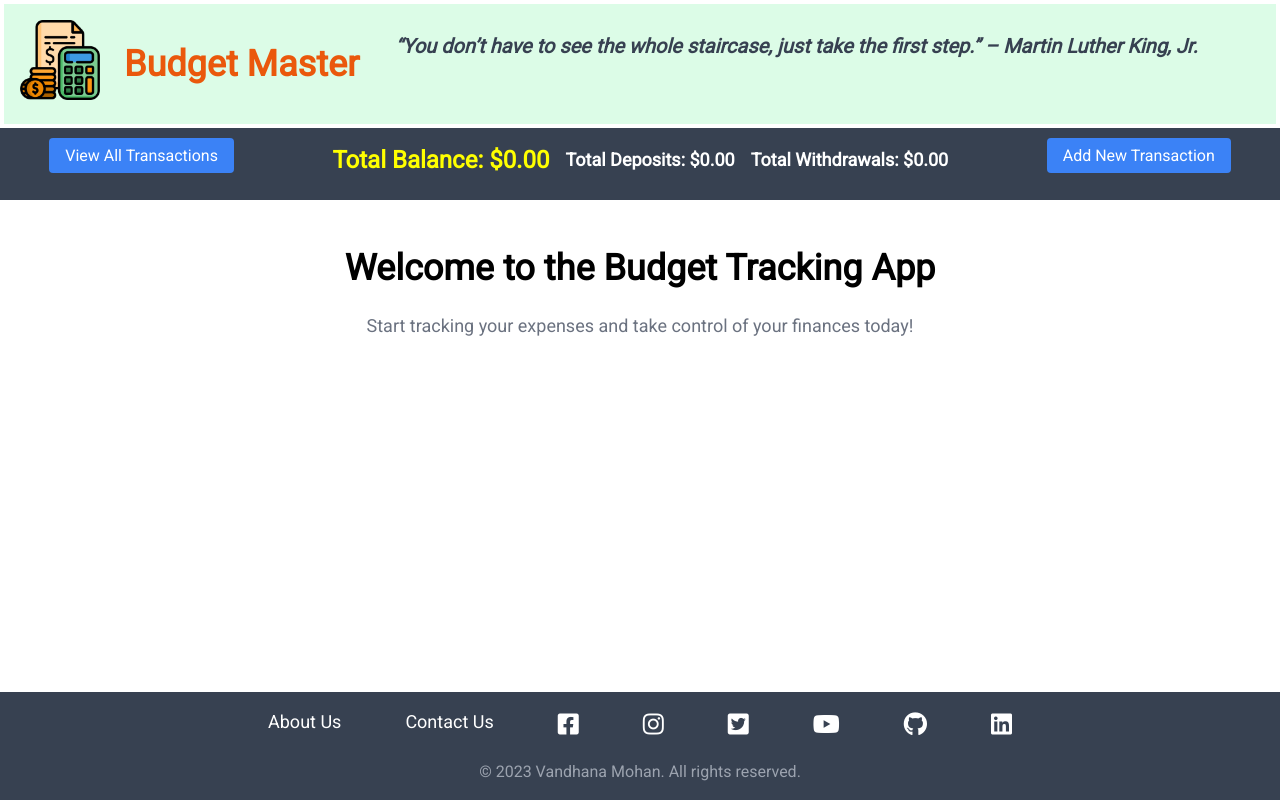
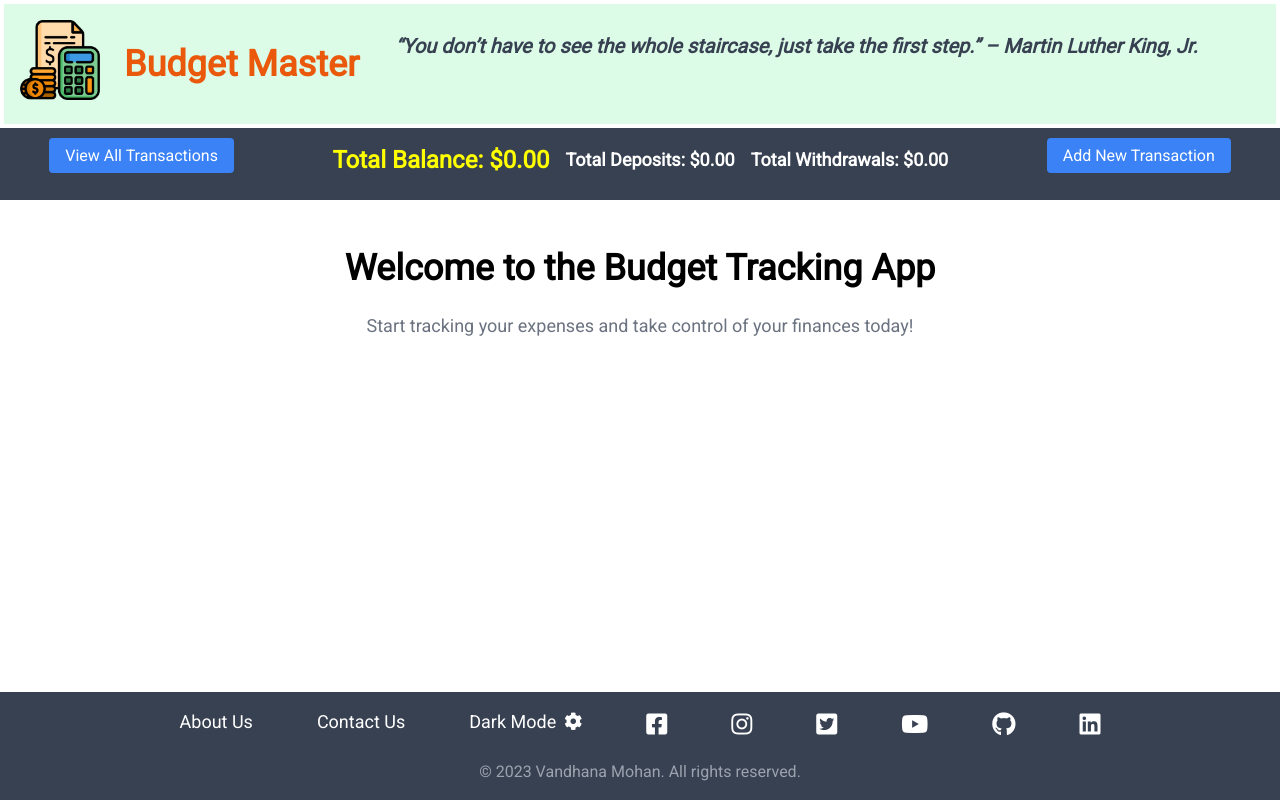
Before and after one commit to Vandhana-Mohan/budget-tracker-app-frontend, a React (Create React App) app: page / in a window 1280 px wide. Built offline with nearby package versions, Linux system fonts and the light colour scheme; no server answers.

Commit message:
add dark mode

```diff
--- a/src/App.js
+++ b/src/App.js
@@ -6,6 +6,7 @@ import NavBar from "./Components/NavBar";
 import Header from "./Components/Header";
 import Footer from "./Components/Footer";
 import AboutUs from "./Components/AboutUs";
+import DarkMode from "./Components/DarkMode";
 
 // PAGES
 import Home from "./Pages/Home";
@@ -20,6 +21,7 @@ function App() {
   return (
     <div className="App">
       <BrowserRouter>
+        <DarkMode>
           <Header />
           <NavBar />
           <main>
@@ -35,6 +37,7 @@ function App() {
             </Routes>
           </main>
           <Footer />
+        </DarkMode>
       </BrowserRouter>
     </div>
   );
--- /dev/null
+++ b/src/Components/DarkMode.js
@@ -0,0 +1,21 @@
+import React, { useState } from "react";
+
+function DarkMode({ children }) {
+  const [isDarkMode, setIsDarkMode] = useState(false);
+
+  const handleDarkMode = () => {
+    setIsDarkMode(!isDarkMode);
+  };
+
+  const appClass = isDarkMode ? "bg-gray-900 text-white" : "";
+
+  return (
+    <div className={appClass}>
+      {React.Children.map(children, (child) => {
+        return React.cloneElement(child, { isDarkMode, handleDarkMode });
+      })}
+    </div>
+  );
+}
+
+export default DarkMode;
--- a/src/Components/Footer.js
+++ b/src/Components/Footer.js
@@ -1,6 +1,6 @@
 import { Link } from "react-router-dom";
 
-function Footer() {
+function Footer({ isDarkMode, handleDarkMode }) {
   return (
     <footer>
       <nav className="bg-gray-700 text-white py-4 fixed bottom-0 w-full">
@@ -11,6 +11,17 @@ function Footer() {
           <li className="cursor-pointer hover:text-gray-300 text-lg">
             <Link to="/contact"> Contact Us</Link>
           </li>
+          <li
+            className="cursor-pointer hover:text-gray-300 text-lg"
+            onClick={handleDarkMode}
+          >
+            {isDarkMode ? "Light" : "Dark"} Mode
+            <span className="ml-2">
+              <i className="fas fa-cog" aria-hidden="true"></i>
+              <span className="sr-only">Dark mode settings</span>
+            </span>
+          </li>
+
           <li className="cursor-pointer hover:text-yellow-400 transition duration-300">
             <Link
               to="https://facebook.com/"
--- a/src/Components/Header.js
+++ b/src/Components/Header.js
@@ -1,7 +1,7 @@
 import Budget from "../Images/Budget_logo.jpeg";
 import { Link } from "react-router-dom";
 
-function Header() {
+function Header({ isDarkMode, handleDarkMode }) {
   return (
     <header className="flex m-1 p-4 bg-green-100">
       <Link to="/">
```
Lines whose indentation alone changed are shown as unchanged.
